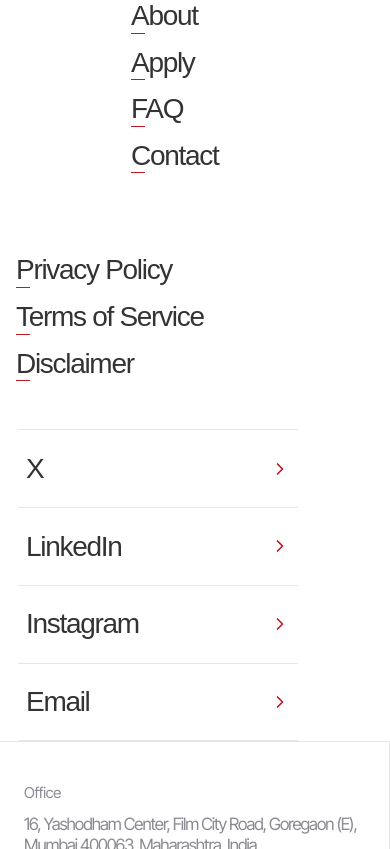
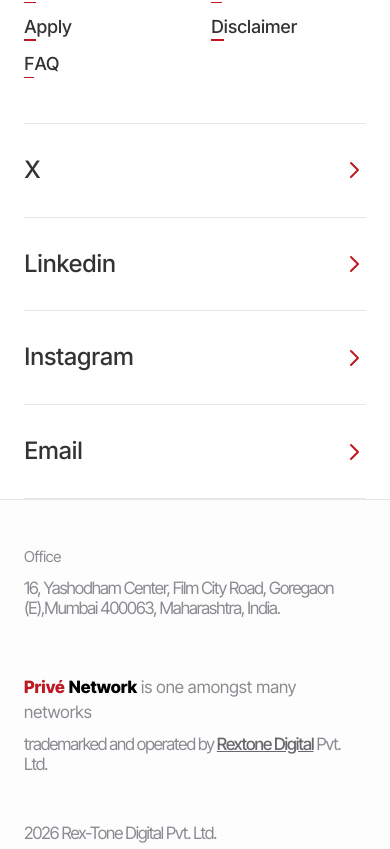
Before and after one commit to SRayyan555/pnjs, a Next.js app: page / in a window 390 px wide. Shown: the part 6315-7164 px from the top of the page. Built offline with nearby package versions, Linux system fonts and the light colour scheme.

Commit message:
footer responsive

```diff
--- a/components/Footer.jsx
+++ b/components/Footer.jsx
@@ -2,61 +2,65 @@
 
 const Footer = () => {
   return (
-    <footer className="bg-white border-t border-zinc-100 ">
-      <div className="max-w-7xl mx-auto px-4 text-[#333336]">
+    <footer className="bg-white border-t border-zinc-100 font-inter">
+      <div className="max-w-7xl mx-auto px-6 md:py-12 pt-[20px] md:pt-0 md:py-20 text-[#333336]">
         <div className="grid grid-cols-1 md:grid-cols-12 gap-12">
+
+          {/* Links Section - 2 Columns on Mobile */}
+          <div className="md:col-span-7 grid grid-cols-2 gap-8 md:pl-[115px]">
             {/* Left Navigation */}
-          <div className="md:col-span-3 space-y-[12px] w-auto pt-[32px] pl-[115px]">
+            <div className="space-y-4">
               <FooterLink text="Home" />
               <FooterLink text="About" />
               <FooterLink text="Apply" />
               <FooterLink text="FAQ" />
-            <FooterLink text="Contact" />
             </div>
 
             {/* Middle Navigation */}
-          <div className="md:col-span-4 space-y-[12px] w-auto pt-[32px]">
+            <div className="space-y-4">
               <FooterLink text="Privacy Policy" />
               <FooterLink text="Terms of Service" />
               <FooterLink text="Disclaimer" />
             </div>
+          </div>
 
           {/* Right Social Links */}
-          <div className="md:col-span-5 flex flex-col w-[280px] h-[312px] ml-auto mr-[76px]">
+          <div className="md:col-span-5 flex flex-col w-full md:w-[280px] md:ml-auto md:mr-[76px]">
             <SocialLink text="X" />
-            <SocialLink text="LinkedIn" />
+            <SocialLink text="Linkedin" />
             <SocialLink text="Instagram" />
             <SocialLink text="Email" />
           </div>
         </div>
       </div>
 
-      {/* Bottom Info Section */}
-      <div className="border-t border-[#E6E6E6]">
-        <div className="max-w-7xl mx-auto grid grid-cols-1 md:grid-cols-3">
+      {/* Office Section */}
+      <div className="border-t border-[#E6E6E6] bg-[#FCFCFC]/50">
+        <div className="max-w-7xl mx-auto px-6 py-10 md:py-0 md:grid md:grid-cols-3 items-stretch">
           {/* Office Address */}
-          <div className="pt-[42px] pl-[24px] border-r border-[#E6E6E6] font-inter-display text-[#8a8a91]">
-            <span className="block text-[15px] font-regular leading-[120%]  tracking-[-0.3px] mb-[12px]">Office</span>
-            <p className="text-[17px] font-regular leading-[120%] tracking-[-1px] ">
-              16, Yashodham Center, Film City Road, Goregaon (E),<br />
+          <div className="py-2 md:pt-[42px] md:pb-[42px] md:pl-[24px] md:border-r border-[#E6E6E6] font-inter-display text-[#8a8a91]">
+            <span className="block text-[15px] font-regular leading-[120%] tracking-[-0.3px] mb-3">Office</span>
+            <p className="text-[17px] font-regular leading-[120%] tracking-[-1px] text-[#8a8a91]">
+              16, Yashodham Center, Film City Road, Goregaon (E),<br className="hidden md:block" />
               Mumbai 400063, Maharashtra, India.
             </p>
           </div>
 
           {/* Trademark Info */}
-          <div className="p-10 border-r border-zinc-200 flex flex-col justify-center items-center text-left font-inter-display">
-            <div className="mb-2 inline-block">
-              <span className="font-bold text-[#c01823]">CSuite</span>{" "}
+          <div className="mt-10 md:mt-0 p-0 md:p-10 py-2 md:border-r border-[#E6E6E6] flex flex-col justify-center font-inter-display">
+            <div className="mb-2 text-[17px]">
+              <span className="font-bold text-[#c01823]">Privé</span>{" "}
               <span className="font-bold text-black">Network</span>
+              <span className="text-[#8a8a91]"> is one amongst many networks</span>
             </div>
-            <p className="text-[17px] tracking-[-1px] leading-[120%] text-[#8a8a91] max-w-[280px]">
-              is one amongst many networks trademarked and operated by <span className="underline text-[#67686B] font-medium cursor-pointer">Rextone Digital</span> Pvt. Ltd.
+            <p className="text-[17px] tracking-[-1px] leading-[120%] text-[#8a8a91]">
+              trademarked and operated by <span className="underline text-[#67686B] font-medium cursor-pointer">Rextone Digital</span> Pvt. Ltd.
             </p>
           </div>
 
           {/* Copyright */}
-          <div className="p-[24px] flex flex-col justify-center font-inter-display">
-            <p className="text-[17px] font-regular leading-[120%] tracking-[-1px] text-[#8a8a91] mb-[16px]">2026 Rex-Tone Digital Pvt. Ltd.</p>
+          <div className="mt-10 md:mt-0 md:p-[24px] flex flex-col justify-center font-inter-display">
+            <p className="text-[17px] font-regular leading-[120%] tracking-[-1px] text-[#8a8a91] mb-2 md:mb-4">2026 Rex-Tone Digital Pvt. Ltd.</p>
             <p className="text-[17px] leading-[120%] font-medium text-black tracking-[-1px]">Designed in-house</p>
           </div>
         </div>
@@ -65,19 +69,31 @@
   );
 };
 
-const FooterLink = ({ text }) => (
-  <div className="group cursor-pointer ">
-    <span className="text-[28px] font-medium block leading-[120%] tracking-[-1.3px]">{text}</span>
-    <div className="w-[14px] h-[1px] bg-[#c01823]"></div>
+const FooterLink = ({ text }) => {
+  const firstLetter = text.charAt(0);
+  const restOfText = text.slice(1);
+
+  return (
+    <div className="group cursor-pointer">
+      <div className="flex flex-col items-start">
+        <span className="text-[18px] md:text-[24px] font-medium leading-[120%] tracking-tight text-[#333336]">
+          <span className="relative">
+            {firstLetter}
+            <span className="absolute -bottom-1 left-0 w-full h-[1.5px] bg-[#c01823]"></span>
+          </span>
+          {restOfText}
+        </span>
+      </div>
     </div>
   );
+};
 
 const SocialLink = ({ text }) => (
-  <div className="flex items-center justify-between flex-grow border-t border-[#E6E6E6] last:border-b cursor-pointer group hover:bg-zinc-50 transition-colors px-2">
-    <span className="text-[28px] font-medium leading-[120%] tracking-[-1.3px]">{text}</span>
-    <span className="text-[#c01823] text-2xl font-light transform group-hover:translate-x-1 transition-transform">
-      <svg width="20" height="20" viewBox="0 0 24 24" fill="none" stroke="currentColor" strokeWidth="2" strokeLinecap="round" strokeLinejoin="round">
-        <path d="M9 18l6-6-6-6" />
+  <div className="flex items-center justify-between py-8 md:py-4 border-t border-[#E6E6E6] last:border-b cursor-pointer group hover:bg-zinc-50 transition-colors">
+    <span className="text-[24px] md:text-[28px] font-medium leading-[120%] tracking-tight text-[#333336]">{text}</span>
+    <span className="text-[#c01823]">
+      <svg width="24" height="24" viewBox="0 0 24 24" fill="none" xmlns="http://www.w3.org/2000/svg">
+        <path d="M9 5L16 12L9 19" stroke="currentColor" strokeWidth="2" strokeLinecap="round" strokeLinejoin="round"/>
       </svg>
     </span>
   </div>
```
Lines whose indentation alone changed are shown as unchanged.
